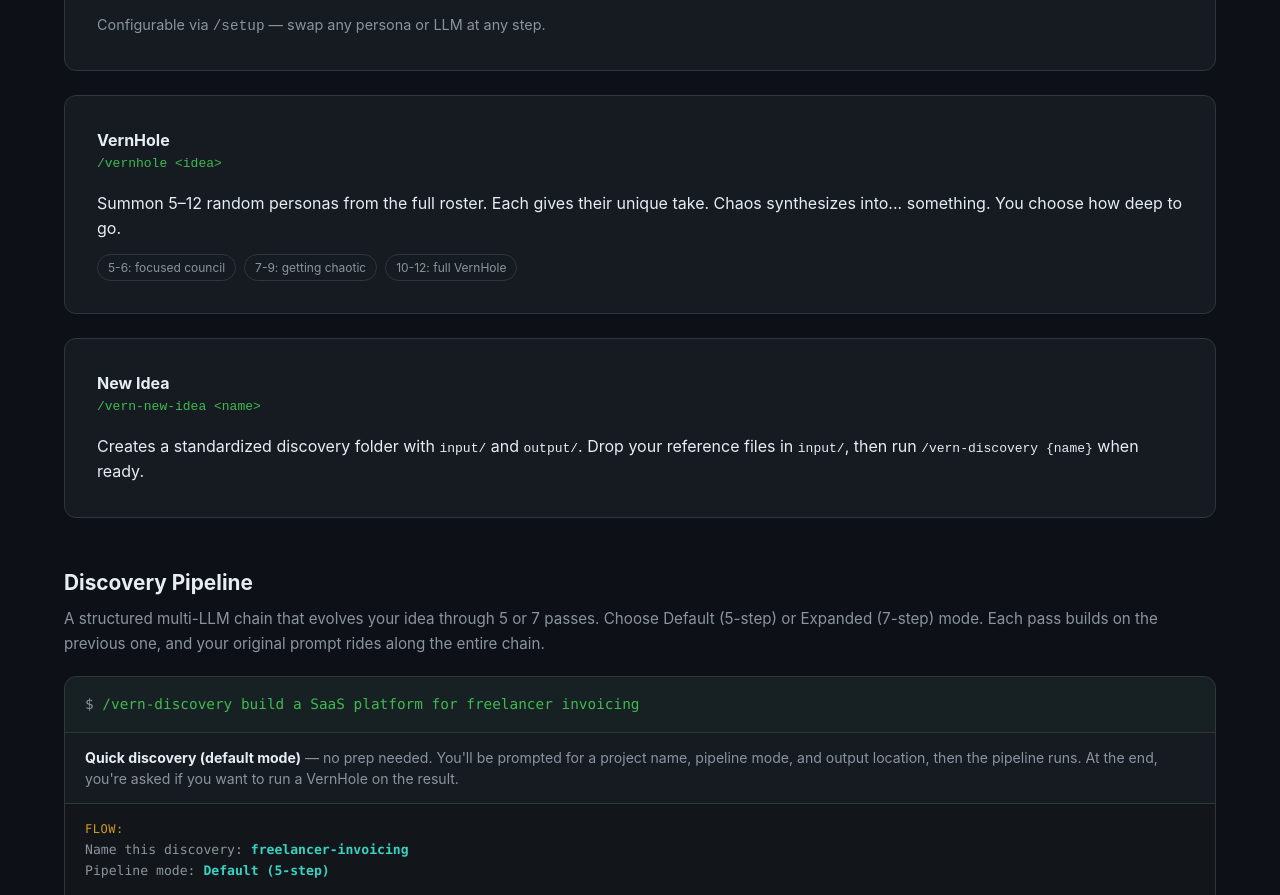
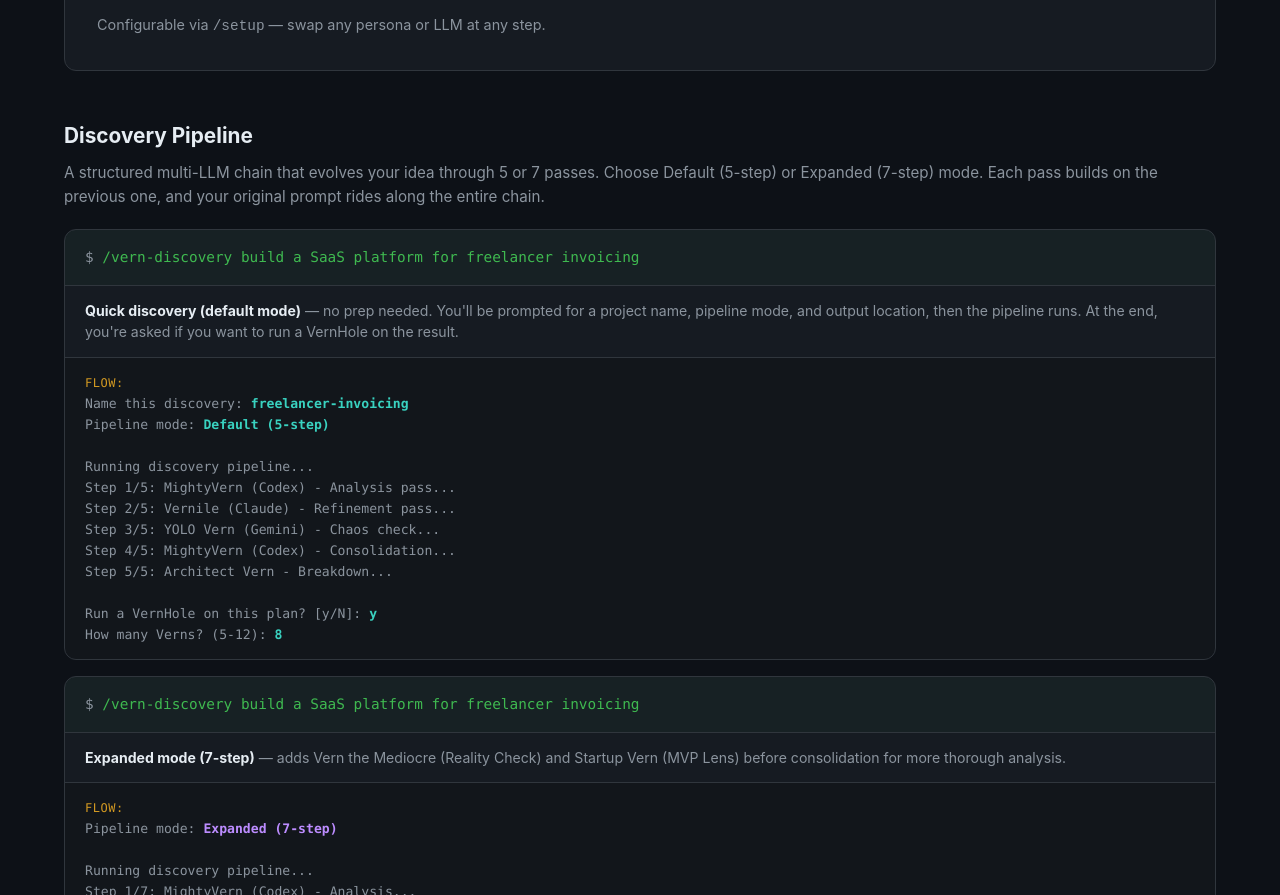
Before and after one commit to jdonohoo/vern-bot, a plain HTML site: page docs/index.html in a window 1280 px wide. Shown: the part 4028-4923 px from the top of the page. Drawn offline with Linux system fonts and the light colour scheme.

Commit message:
Removed redundant commands from site

```diff
--- a/docs/index.html
+++ b/docs/index.html
@@ -687,22 +687,6 @@ Config saved to ~/.claude/vern-bot-config.json</div>
                 <p style="margin-top: 16px; color: var(--text-muted); font-size: 0.9rem;">Configurable via <code>/setup</code> &mdash; swap any persona or LLM at any step.</p>
             </div>
 
-            <div class="pipeline-card">
-                <h4>VernHole</h4>
-                <div class="cmd">/vernhole &lt;idea&gt;</div>
-                <p>Summon 5&ndash;12 random personas from the full roster. Each gives their unique take. Chaos synthesizes into... something. You choose how deep to go.</p>
-                <div class="persona-meta" style="margin-top: 12px;">
-                    <span class="tag">5-6: focused council</span>
-                    <span class="tag">7-9: getting chaotic</span>
-                    <span class="tag">10-12: full VernHole</span>
-                </div>
-            </div>
-
-            <div class="pipeline-card">
-                <h4>New Idea</h4>
-                <div class="cmd">/vern-new-idea &lt;name&gt;</div>
-                <p>Creates a standardized discovery folder with <code>input/</code> and <code>output/</code>. Drop your reference files in <code>input/</code>, then run <code>/vern-discovery {name}</code> when ready.</p>
-            </div>
         </div>
 
         <!-- 3. Discovery Pipeline -->
```
